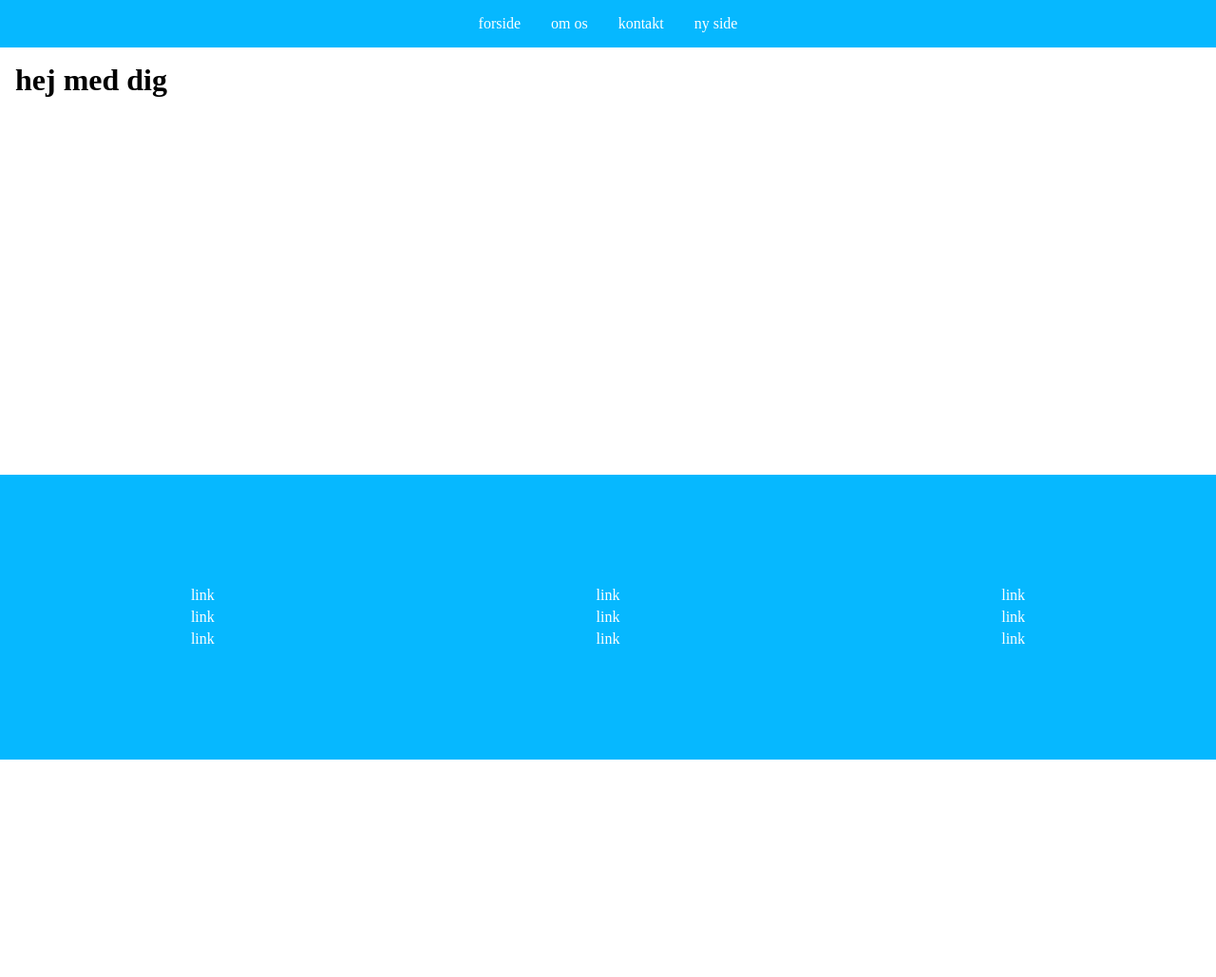
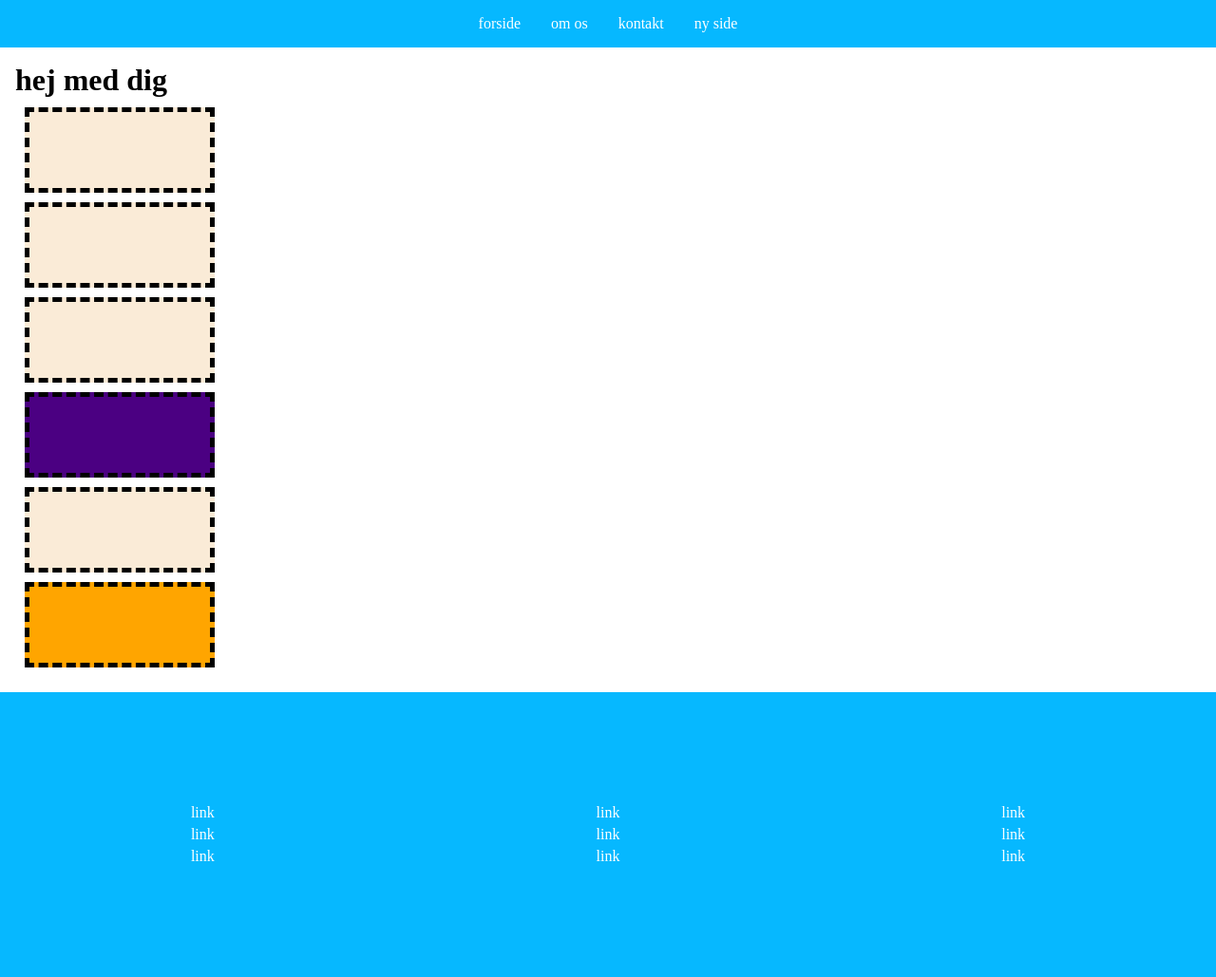
Before and after one commit to Mick3423/opgave1, a PHP site: page / in a window 1280 px wide. Shown: the whole page at 95% size. Before the commit the page ends 800 px from the top, so only its background shows below. Run offline with PHP 8.4, Linux system fonts and the light colour scheme.

Commit message:
bokse styling oprettet

```diff
--- a/css/styles.css
+++ b/css/styles.css
@@ -73,3 +73,27 @@ img {
     text-decoration: none;
     margin: 5px 0;
 }
+
+
+.boks{
+
+    background-color: antiquewhite;
+    width: 200px;
+    height: 90px;
+    border: 5px dashed #000000;
+    margin: 10px;
+    padding: 10px;
+
+}
+
+
+.boks:nth-last-of-type(3) {
+    background-color: indigo;
+}
+.boks:last-child{
+    background-color: orange ;
+}
+
+.boks:hover{
+    background-color: green;
+}
```
